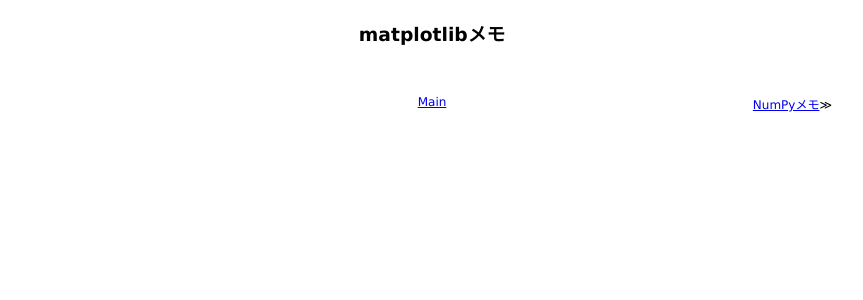
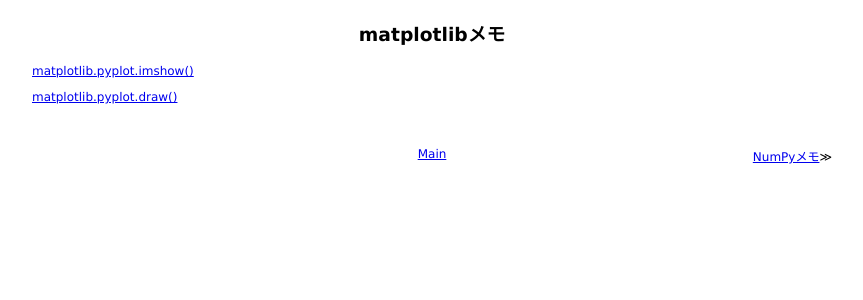
Before and after one commit to 38elements/38elements.github.com, a Jekyll site: the page built from _posts/2016-04-28-matplotlib.md, in a window 1280 px wide. Shown: the top 300 px of the page, without its empty margins (208-1071 px from the left). Built offline with Jekyll 4.4.1, drawn with Linux system fonts in a browser that asks for light colours.

Commit message:
Update 2016-04-28-matplotlib.md

```diff
--- a/_posts/2016-04-28-matplotlib.md
+++ b/_posts/2016-04-28-matplotlib.md
@@ -2,3 +2,6 @@
 layout: posts
 title: matplotlibメモ
 ---
+[matplotlib.pyplot.imshow()](http://matplotlib.org/api/pyplot_api.html#matplotlib.pyplot.imshow)
+
+[matplotlib.pyplot.draw()](http://matplotlib.org/api/pyplot_api.html#matplotlib.pyplot.draw)
```
